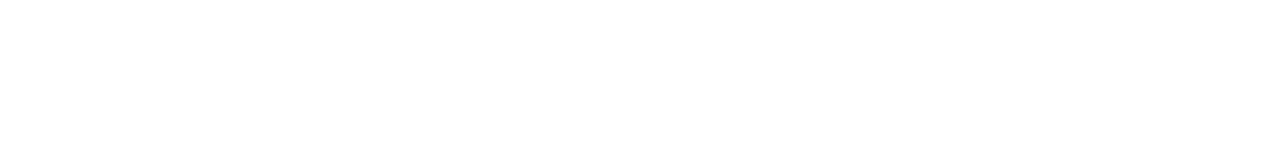
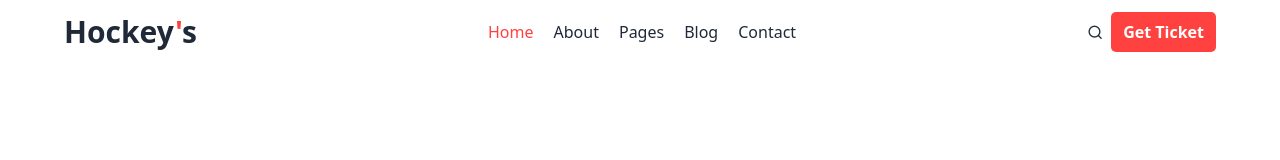
Before and after one commit to rifat-mahmudul/Hockey, a website built with Vite: page index.html in a window 1280 px wide. Built offline with nearby package versions, Linux system fonts and the light colour scheme.

Commit message:
header section added

```diff
--- a/index.html
+++ b/index.html
@@ -1,13 +1,41 @@
 <!DOCTYPE html>
-<html lang="en">
+<html data-theme="light" lang="en">
 <head>
     <meta charset="UTF-8">
     <meta name="viewport" content="width=device-width, initial-scale=1.0">
     <title>Hockey</title>
 
+
+    <!-- -----------css file link---------- -->
     <link rel="stylesheet" href="CSS/style.css">
+
+    <!-- -------------Remix Icon------------ -->
+    <link rel="stylesheet" href="https://cdnjs.cloudflare.com/ajax/libs/remixicon/4.2.0/remixicon.min.css" integrity="sha512-MqL4+Io386IOPMKKyplKII0pVW5e+kb+PI/I3N87G3fHIfrgNNsRpzIXEi+0MQC0sR9xZNqZqCYVcC61fL5+Vg==" crossorigin="anonymous" referrerpolicy="no-referrer" />
 </head>
 <body>
 
+    <!-- ------------header------------ -->
+    <header>
+        <div class="max-w-[90%] flex justify-between items-center mx-auto py-3">
+            <div>
+                <a href="#home"><h1 class="text-3xl font-[800]">Hockey<span class="text-color-first">'</span>s</h1></a>
+            </div>
+
+            <div>
+                <nav class="flex items-center gap-5">
+                    <li class="list-none"><a href="#home" class="text-color-first">Home</a></li>
+                    <li class="list-none"><a href="#about" class="hover:text-color-first transition-[0.5s]">About</a></li>
+                    <li class="list-none"><a href="#pages" class="hover:text-color-first transition-[0.5s]">Pages</a></li>
+                    <li class="list-none"><a href="#blog" class="hover:text-color-first transition-[0.5s]">Blog</a></li>
+                    <li class="list-none"><a href="#contact" class="hover:text-color-first transition-[0.5s]">Contact</a></li>
+                </nav>
+            </div>
+
+            <div class="flex items-center gap-2">
+                <i class="ri-search-line"></i>
+                <button class="bg-color-first px-3 py-2 rounded-[5px] hover:bg-color-secound transition-[0.5s] text-white font-[700]">Get Ticket</button>
+            </div>
+        </div>
+    </header>
 </body>
 </html>
--- a/package.json
+++ b/package.json
@@ -11,6 +11,7 @@
   "description": "",
   "devDependencies": {
     "autoprefixer": "^10.4.20",
+    "daisyui": "^4.12.10",
     "postcss": "^8.4.41",
     "tailwindcss": "^3.4.10",
     "vite": "^5.4.0"
--- a/tailwind.config.js
+++ b/tailwind.config.js
@@ -2,7 +2,15 @@
 module.exports = {
   content: ["*"],
   theme: {
-    extend: {},
+    extend: {
+      colors: {
+        "color-first" : "#ff4240",
+        "color-secound": "#c43230"
+      }
+    },
   },
-  plugins: [],
+
+  plugins: [
+    require('daisyui'),
+  ],
 }
```
Also changed, not shown: 1 other file.
